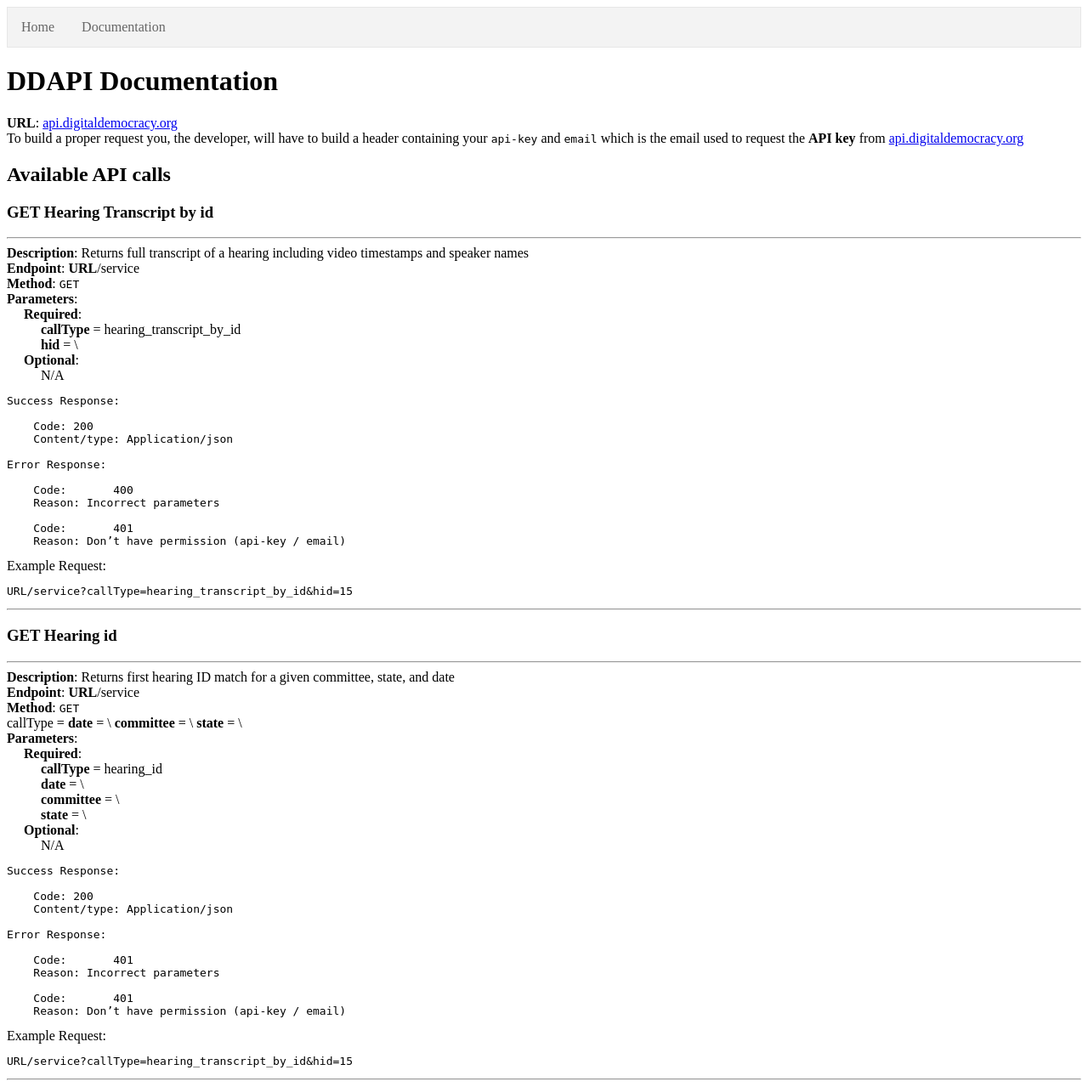
After one commit to garretth95/Digital-Democracy-API, a Django app: page /documentation in a window 1280 px wide. The commit adds this page. Shown: the whole page at 85% size. Run offline with Django 3.2, Linux system fonts and the light colour scheme.

Commit message:
Metering & Throttling working, added Documentation page

```diff
--- /dev/null
+++ b/DDAPIwebsite/DDAPIwebsite/templates/documentation.html
@@ -0,0 +1,120 @@
+<!doctype html>
+
+{% load static %}
+
+<html lang="en" dir="ltr">
+
+	<head>
+		<meta charset="utf-8">
+		<meta http-equiv="x-ua-compatible" content="ie=edge">
+		<meta name="viewport" content="width=device-width, initial-scale=1.0">
+		<title>DDAPI Documentation</title>
+		<link rel="stylesheet" href="{% static '/DDAPIwebsite/css/app.css' %}">
+		<link rel="shortcut icon" href="{% static 'DDAPIwebsite/images/favicon.ico' %}" />
+		<style>
+		ul {
+		    list-style-type: none;
+		    margin: 0;
+		    padding: 0;
+		    overflow: hidden;
+		    border: 1px solid #e7e7e7;
+		    background-color: #f3f3f3;
+		}
+
+		li {
+		    float: left;
+		}
+
+		li a {
+		    display: block;
+		    color: #666;
+		    text-align: center;
+		    padding: 14px 16px;
+		    text-decoration: none;
+		}
+
+		li a:hover:not(.active) {
+		    background-color: #ddd;
+		}
+
+		li a.active {
+		    color: white;
+		    background-color: #4CAF50;
+		}
+		</style>
+	</head>
+
+
+	<ul>
+		<li><a href="/">Home</a></li>
+		<li><a href="/documentation">Documentation</a></li>
+	</ul>
+
+<h1>DDAPI Documentation</h1>
+<p><strong>URL</strong>: <a href="http://api.digitaldemocracy.org/">api.digitaldemocracy.org</a></p>
+<p>To build a proper request you, the developer, will have to build a header containing your <code>api-key</code> and <code>email</code> which is the email used to request the <strong>API key</strong> from <a href="http://api.digitaldemocracy.org/">api.digitaldemocracy.org</a></p>
+<h2>Available API calls</h2>
+<h3>GET Hearing Transcript by id</h3>
+<hr />
+<p><strong>Description</strong>:    Returns full transcript of a hearing including video timestamps and speaker names</p>
+<p><strong>Endpoint</strong>:   <strong>URL</strong>/service</p>
+<p><strong>Method</strong>: <code>GET</code></p>
+<p><strong>Parameters</strong>:<br />
+&nbsp;&nbsp;&nbsp;&nbsp;&nbsp;<strong>Required</strong>:<br />
+&nbsp;&nbsp;&nbsp;&nbsp;&nbsp;&nbsp;&nbsp;&nbsp;&nbsp;&nbsp;<strong>callType</strong> = hearing_transcript_by_id <br />
+&nbsp;&nbsp;&nbsp;&nbsp;&nbsp;&nbsp;&nbsp;&nbsp;&nbsp;&nbsp;<strong>hid</strong> = \<Hearing id from Digital Democracy database><br />
+&nbsp;&nbsp;&nbsp;&nbsp;&nbsp;<strong>Optional</strong>:<br />
+&nbsp;&nbsp;&nbsp;&nbsp;&nbsp;&nbsp;&nbsp;&nbsp;&nbsp;&nbsp;N/A</p>
+<pre><code>Success Response:
+
+    Code: 200
+    Content/type: Application/json
+
+Error Response:
+
+    Code:       400
+    Reason: Incorrect parameters
+
+    Code:       401
+    Reason: Don’t have permission (api-key / email)
+</code></pre>
+<p>Example Request:  </p>
+<pre><code>URL/service?callType=hearing_transcript_by_id&amp;hid=15
+</code></pre>
+<hr />
+<h3>GET Hearing id</h3>
+<hr />
+<p><strong>Description</strong>:    Returns first hearing ID match for a given committee, state, and date</p>
+<p><strong>Endpoint</strong>:   <strong>URL</strong>/service</p>
+<p><strong>Method</strong>: <code>GET</code></p>
+<p>callType =
+            <strong>date</strong> = \<date of hearing>
+            <strong>committee</strong> = \<Committee that met during hearing>
+            <strong>state</strong> = \<state where hearing occurred></p>
+<p><strong>Parameters</strong>:<br />
+&nbsp;&nbsp;&nbsp;&nbsp;&nbsp;<strong>Required</strong>:<br />
+&nbsp;&nbsp;&nbsp;&nbsp;&nbsp;&nbsp;&nbsp;&nbsp;&nbsp;&nbsp;<strong>callType</strong> = hearing_id <br />
+&nbsp;&nbsp;&nbsp;&nbsp;&nbsp;&nbsp;&nbsp;&nbsp;&nbsp;&nbsp;<strong>date</strong> = \<date of hearing><br />
+&nbsp;&nbsp;&nbsp;&nbsp;&nbsp;&nbsp;&nbsp;&nbsp;&nbsp;&nbsp;<strong>committee</strong> = \<Committee that met during hearing><br />
+&nbsp;&nbsp;&nbsp;&nbsp;&nbsp;&nbsp;&nbsp;&nbsp;&nbsp;&nbsp;<strong>state</strong> = \<state where hearing occurred><br />
+&nbsp;&nbsp;&nbsp;&nbsp;&nbsp;<strong>Optional</strong>:<br />
+&nbsp;&nbsp;&nbsp;&nbsp;&nbsp;&nbsp;&nbsp;&nbsp;&nbsp;&nbsp;N/A</p>
+<pre><code>Success Response:
+
+    Code: 200
+    Content/type: Application/json
+
+Error Response:
+
+    Code:       401
+    Reason: Incorrect parameters
+
+    Code:       401
+    Reason: Don’t have permission (api-key / email)
+</code></pre>
+<p>Example Request:  </p>
+<pre><code>URL/service?callType=hearing_transcript_by_id&amp;hid=15
+</code></pre>
+<hr />
+
+</html>
--- a/DDAPIwebsite/DDAPIwebsite/urls.py
+++ b/DDAPIwebsite/DDAPIwebsite/urls.py
@@ -11,5 +11,5 @@
     url(r'^admin/', admin.site.urls),
     url(r'^no_access/', views.no_access, name='no_access'),
     url(r'^service', views.service, name='service'),
-
+    url(r'^documentation', views.documentation, name='documentation'),
 ]
--- a/DDAPIwebsite/DDAPIwebsite/views.py
+++ b/DDAPIwebsite/DDAPIwebsite/views.py
@@ -86,25 +86,42 @@
 # Throttling and Metering check help function
 def meter_throttle_check(user):
 
-    # if user.day_request_count >= user.user_group.metering_rate:
-    #     return False
-    #
-    # if user.minute_request_count >= user.user_group.throttling_rate:
-    #     return False
-    #
-    # if user.latest_request is None:  # new user
-    #     User.objects.filter(pk=user.id).update(latest_request=timezone.now())
-    #
-    # elif (timezone.now() - user.latest_request).seconds:  # within 1 minute
-    #     # increment minute request count
-    #     User.objects.filter(pk=user.id).update(minute_request_count=F('minute_request_count') + 1)
-    #     return False
+    if user.latest_request is None:  # new user
+        User.objects.filter(pk=user.id).update(latest_request=timezone.now())
 
-    # increment day request count
-    User.objects.filter(pk=user.id).update(day_request_count=F('day_request_count') + 1)
+        # increment day request count
+        User.objects.filter(pk=user.id).update(day_request_count=F('day_request_count') + 1)
 
-    # increment minute request count
-    User.objects.filter(pk=user.id).update(minute_request_count=F('minute_request_count') + 1)
+        # increment minute request count
+        User.objects.filter(pk=user.id).update(minute_request_count=F('minute_request_count') + 1)
+
+    else:  # not new user
+
+        if (timezone.now() - user.latest_request).seconds <= 60:  # within 1 minute
+
+            if user.minute_request_count >= user.user_group.throttling_rate:
+                return False
+
+            # increment minute request count
+            User.objects.filter(pk=user.id).update(minute_request_count=F('minute_request_count') + 1)
+
+        else:   # longer than 1 minute
+            # reset minute request count (throttling)
+            User.objects.filter(pk=user.id).update(minute_request_count=1)
+            User.objects.filter(pk=user.id).update(latest_request=timezone.now())
+
+        if (timezone.now() - user.latest_request).days == 0:  # within 1 day
+
+            if user.day_request_count >= user.user_group.metering_rate:
+                return False
+
+            # increment day request count
+            User.objects.filter(pk=user.id).update(day_request_count=F('day_request_count') + 1)
+
+        else:   # longer than 1 day
+            # reset day request count (metering)
+            User.objects.filter(pk=user.id).update(day_request_count=1)
+            User.objects.filter(pk=user.id).update(latest_request=timezone.now())
 
     return True
 
@@ -163,6 +180,11 @@
                                         int(val)
                                     except ValueError:
                                         type_check = False
+                                if avail_params[param] == 'Date':
+                                    try:
+                                        datetime.datetime.strptime(val, '%Y-%m-%d')
+                                    except ValueError:
+                                        type_check = False
 
                             if type_check is False:
                                 return HttpResponse('Error 400: Parameters are of incorrect type.', status=400)
@@ -198,9 +220,13 @@
                     return HttpResponse('Error 400: No parameters defined', status=400)
 
             else:
-                return HttpResponse('Error 400: Throttling or Metering limit reached', status=400)
+                return HttpResponse('Error 429: Throttling or Metering limit reached', status=429)
 
         else:
             return HttpResponse('Error 401: Unauthorized, require email & API key', status=401)
 
     return HttpResponseNotFound(request)
+
+
+def documentation(request):
+    return render(request, 'documentation.html')
```
Also changed, not shown: DDAPIwebsite/DDAPIwebsite/static/DDAPIwebsite/markdown/apiDoc.md (added, +81 -0 lines), DDAPIwebsite/DDAPIwebsite/templates/index.html (+36 -0 lines), DDAPIwebsite/DDAPIwebsite/templates/new_user.html (+36 -0 lines), DDAPIwebsite/DDAPIwebsite/templates/no_access.html (+36 -0 lines), DDAPIwebsite/DDAPIwebsite/templates/request_access.html (+36 -0 lines), DDAPIwebsite/DDAPIwebsite/static/DDAPIwebsite/css/app.css (line endings or trailing spaces).
